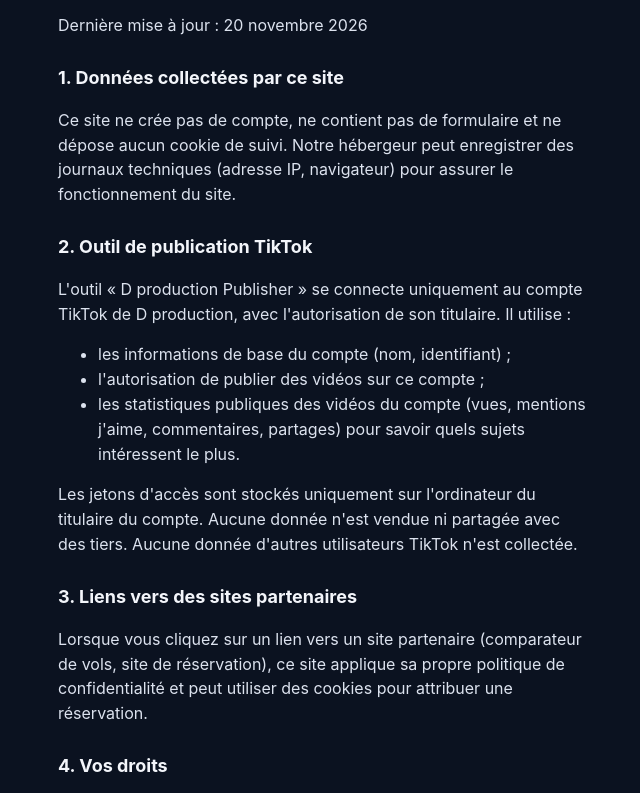
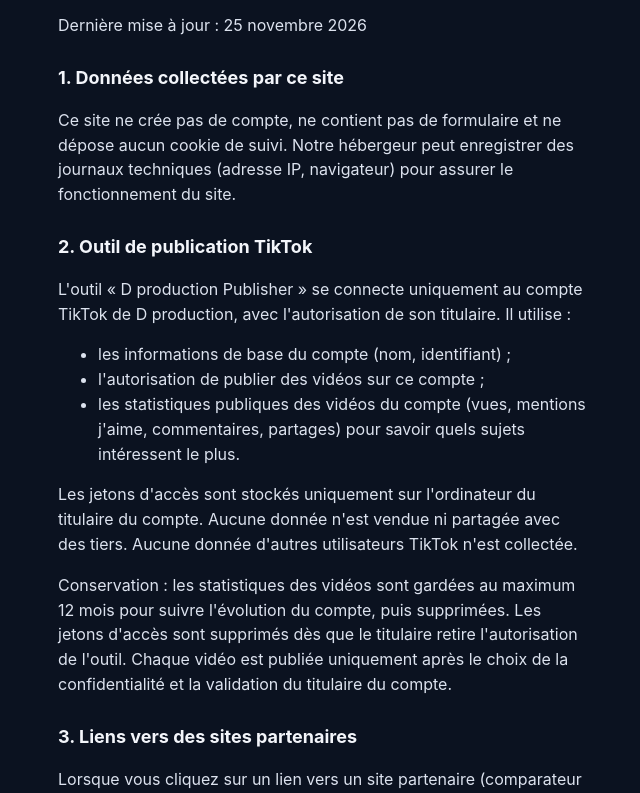
Before and after one commit to dibtarikboucif-wq/dproduction-site, a plain HTML site: page confidentialite.html in a window 1280 px wide. Shown: the part 132-925 px from the top of the page, without its empty margins (318-958 px from the left). Drawn offline with Linux system fonts and the light colour scheme.

Commit message:
Politique de confidentialité : conservation des données (audit TikTok)
Co-Authored-By: Claude Opus 5.5 <noreply@anthropic.com>

```diff
--- a/confidentialite.html
+++ b/confidentialite.html
@@ -12,7 +12,7 @@
   <main class="wrap doc">
     <p><a href="./">← Retour</a></p>
     <h1>Politique de confidentialité</h1>
-    <p>Dernière mise à jour : 20 novembre 2026</p>
+    <p>Dernière mise à jour : 25 novembre 2026</p>
 
     <h2>1. Données collectées par ce site</h2>
     <p>Ce site ne crée pas de compte, ne contient pas de formulaire et ne dépose aucun cookie de suivi.
@@ -29,6 +29,9 @@
     </ul>
     <p>Les jetons d'accès sont stockés uniquement sur l'ordinateur du titulaire du compte. Aucune donnée n'est vendue
       ni partagée avec des tiers. Aucune donnée d'autres utilisateurs TikTok n'est collectée.</p>
+    <p>Conservation : les statistiques des vidéos sont gardées au maximum 12 mois pour suivre l'évolution du compte,
+      puis supprimées. Les jetons d'accès sont supprimés dès que le titulaire retire l'autorisation de l'outil.
+      Chaque vidéo est publiée uniquement après le choix de la confidentialité et la validation du titulaire du compte.</p>
 
     <h2>3. Liens vers des sites partenaires</h2>
     <p>Lorsque vous cliquez sur un lien vers un site partenaire (comparateur de vols, site de réservation),
```
